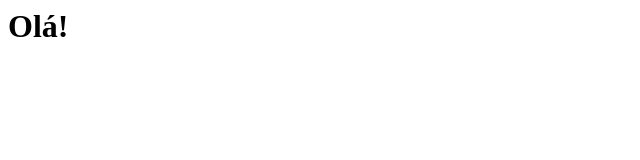
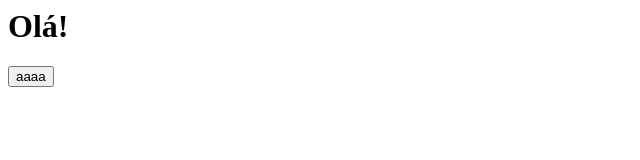
Before and after one commit to kaiopiola/kaiopiola.github.io, a plain HTML site: page index.html in a window 1280 px wide. Shown: the whole page, without its empty margins (0-640 px from the left). Drawn offline with Linux system fonts and the light colour scheme.

Commit message:
Update index.html

```diff
--- a/index.html
+++ b/index.html
@@ -14,3 +14,5 @@
     </head>
 
 <h1>Olá!</h1>
+
+    <button onclick="gtag('event', 'access', {'method': 'Test'});"> aaaa </button>
```
